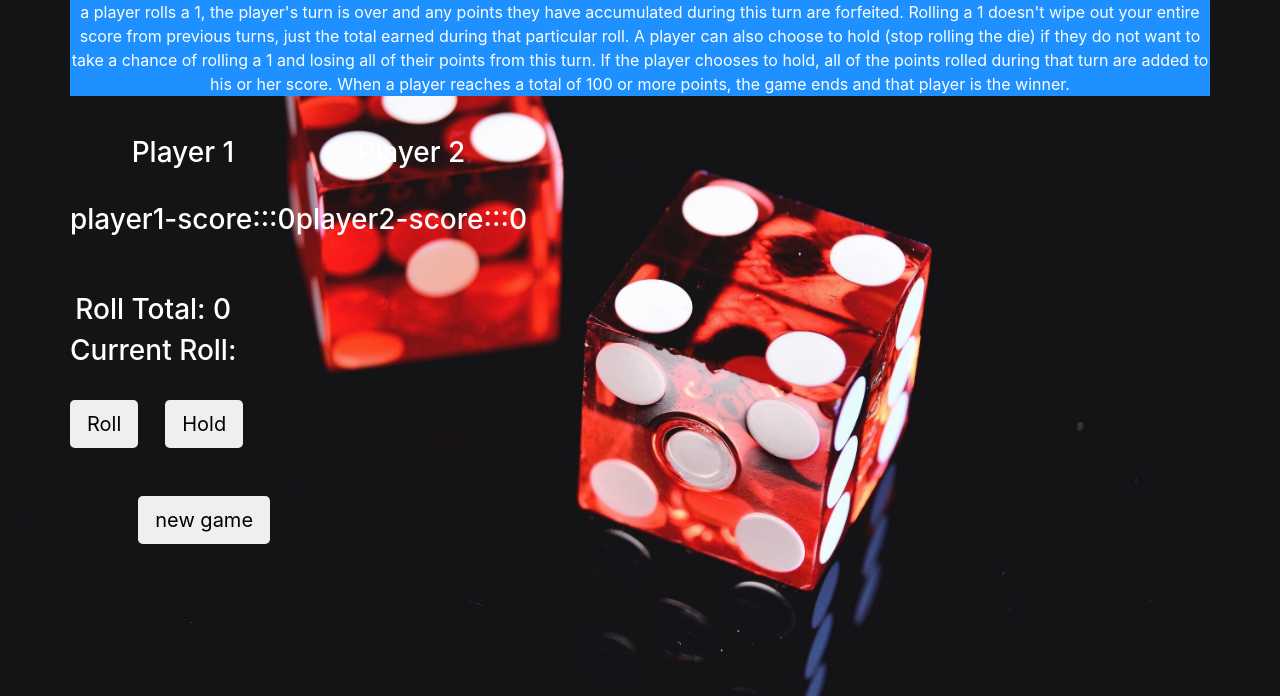
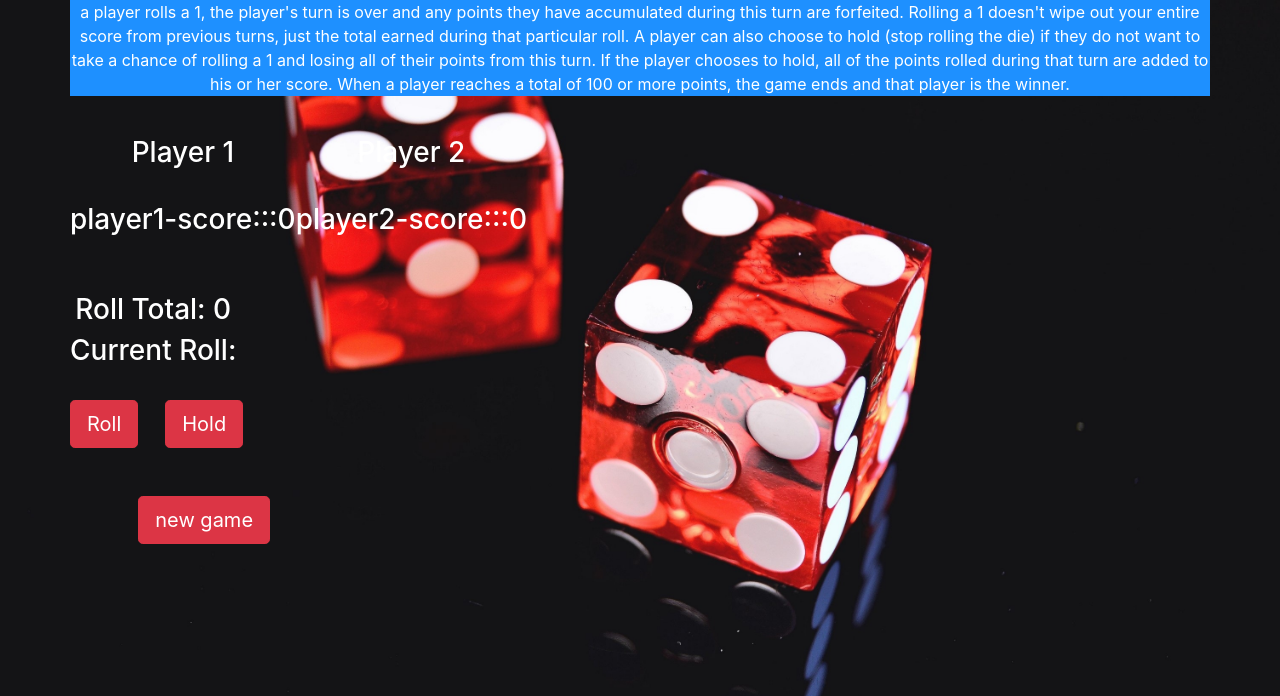
Before and after one commit to Le07ah57532538/pig-dice, a plain HTML site: page index.html in a window 1280 px wide. Shown: the part 104-800 px from the top of the page. Drawn offline with nearby package versions, Linux system fonts and the light colour scheme; a web font is replaced by a local one.

Commit message:
Change button colours to read

```diff
--- a/index.html
+++ b/index.html
@@ -60,16 +60,16 @@
   <div class="row">
     <div class="">
       <form id="roll">
-        <button type="submit" class="btn btn-default btn-lg">Roll</button>
+        <button type="submit" class="btn btn-danger btn-default btn-lg">Roll</button>
       </form>
     </div>
     <div>
       <form id="end-turn">
-        <button type="submit" class="btn btn-default btn-lg "> Hold</button>
+        <button type="submit" class="btn btn-danger btn-default btn-lg "> Hold</button>
         <div>
            <form id="start-roll">
              <br></br>
-               <button type="submit" class="btn btn-default btn-lg "> new game</button>
+               <button type="submit" class="btn btn-danger btn-default btn-lg "> new game</button>
              </form>
 
         </div>
```
